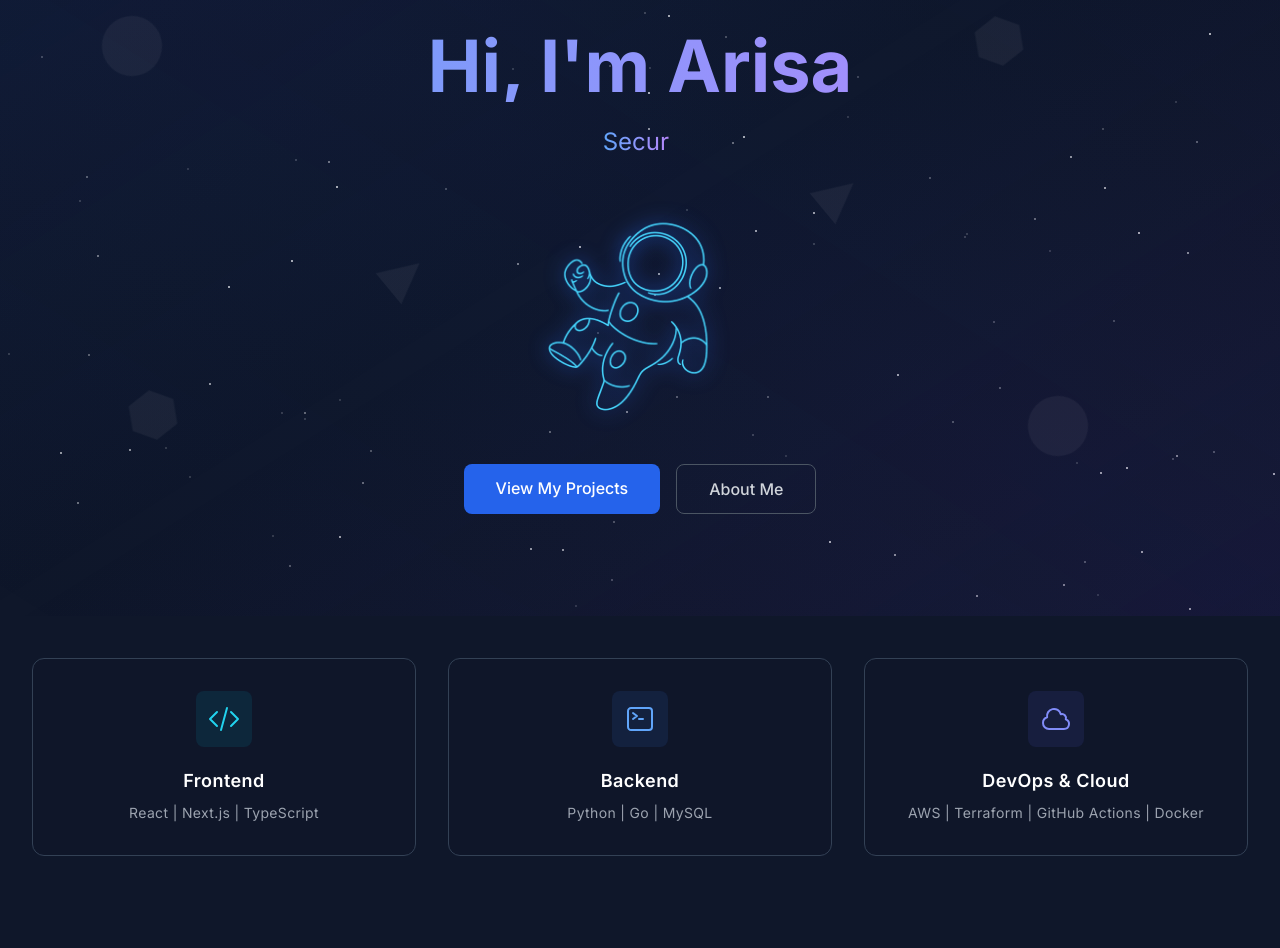
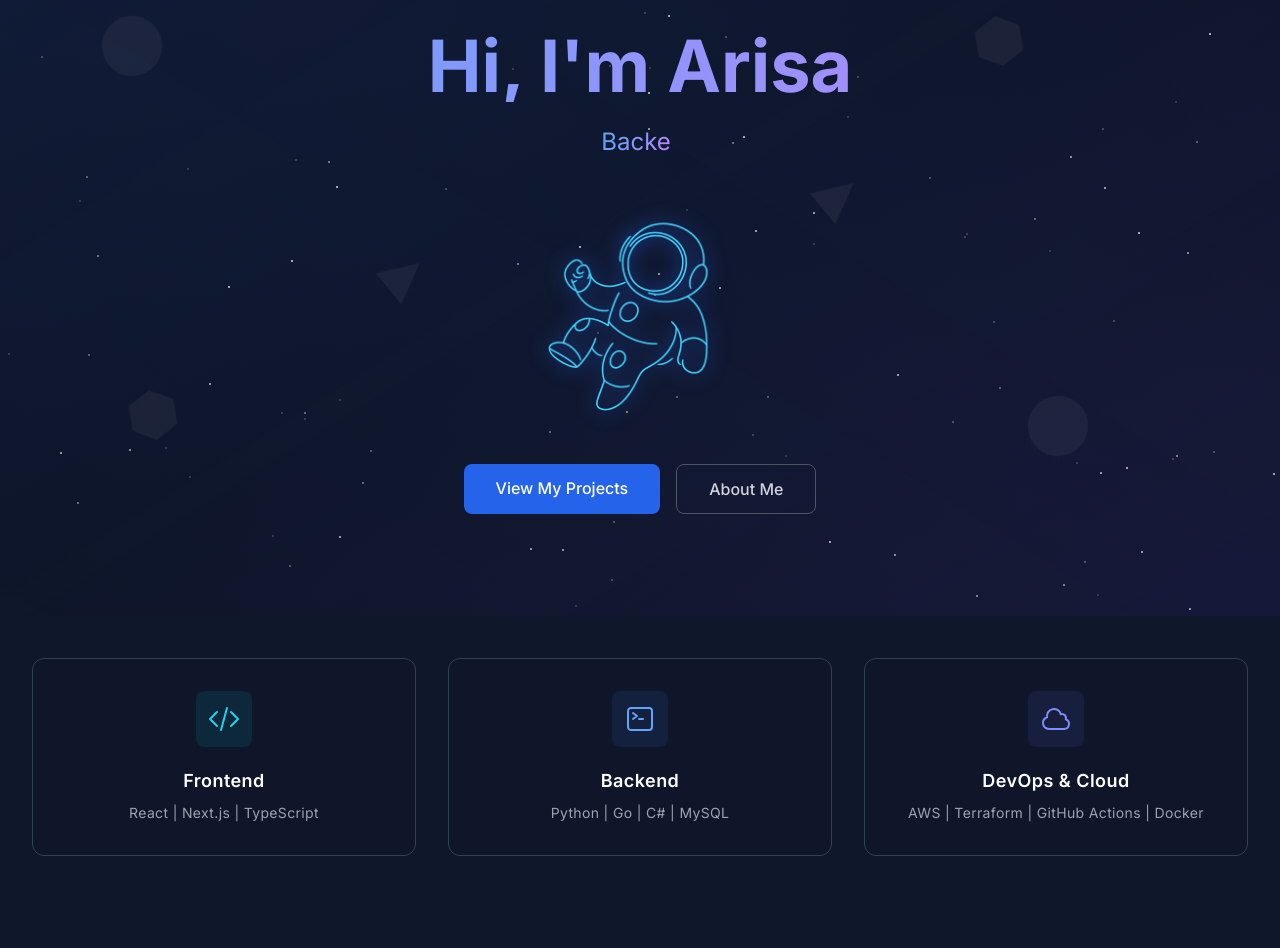
Before and after one commit to ARISA1115/portfolio, a Next.js app: page / in a window 1280 px wide. Shown: the part 184-1132 px from the top of the page. Built offline with nearby package versions, Linux system fonts and the light colour scheme.

Commit message:
[update] 自己紹介文を「Backend Engineer & Security Engineer」に変更

```diff
--- a/src/app/page.tsx
+++ b/src/app/page.tsx
@@ -15,7 +15,7 @@ export default function Home() {
     const cards = document.querySelectorAll('.skill-card')
     const observer = new IntersectionObserver(
       (entries) => {
-        entries.forEach((entry) =>{
+        entries.forEach((entry) => {
           if (entry.isIntersecting) {
             entry.target.classList.add('animate-in')
             observer.unobserve(entry.target)
@@ -26,7 +26,7 @@ export default function Home() {
     )
     cards.forEach((card) => observer.observe(card))
     return () => observer.disconnect()
-  },[])
+  }, [])
   return (
     <div className="min-h-screen pt-16 relative">
       {/* ================= HERO SECTION ================= */}
@@ -50,7 +50,7 @@ export default function Home() {
             <p className="text-xl md:text-2xl mb-8 h-[40px]">
               <span className="bg-gradient-to-r from-blue-400 to-purple-400 bg-clip-text text-transparent">
                 <Typewriter
-                  words={['Security Engineer & Backend Engineer']}
+                  words={['Backend Engineer & Security Engineer']}
                   loop={true}
                   cursor
                   cursorStyle="|"
@@ -123,7 +123,7 @@ export default function Home() {
                   Backend
                 </h3>
                 <p className="text-gray-400 text-sm tracking-wide">
-                Python | Go | MySQL
+                  Python | Go | C# | MySQL
                 </p>
               </div>
             </Link>
```
Lines whose indentation alone changed are shown as unchanged.
